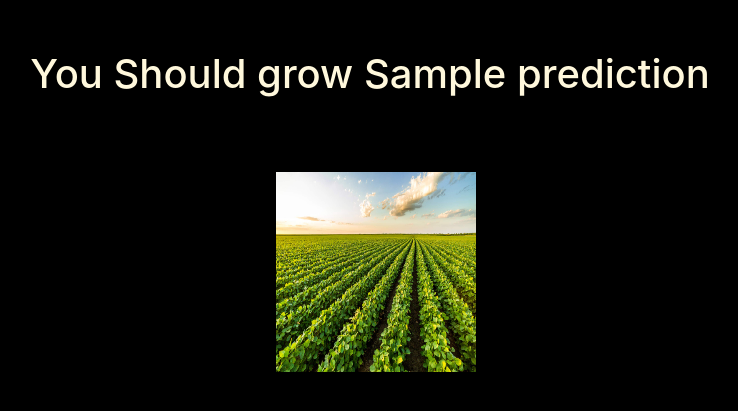
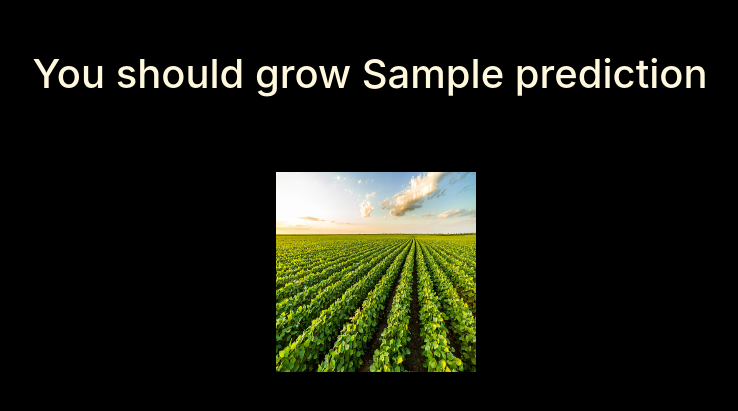
Before and after one commit to DashankaNadeeshanDeSilva/Harvest-Recommendation-App, a Flask app: template templates/harvest_recommend_result.html in a window 1280 px wide. Shown: the top 411 px of the page, without its empty margins (270-1008 px from the left). Run offline with Flask 2, Linux system fonts and the light colour scheme; the template is opened without the code that fills it: most values are stand-ins (such as "Sample title", 1, 10 or a date in 2020); parts of the project's set-up code (start-up, migrations or seed data) failed here and were passed over; some libraries are stand-ins or nearby versions.

Commit message:
Update results html page

```diff
--- a/templates/harvest_recommend_result.html
+++ b/templates/harvest_recommend_result.html
@@ -9,7 +9,7 @@
     <div class="row" style="padding-top: 50px">
         <div class="col-sm-2"></div>
         <div class="blockquote col-sm-8">
-            <h1 style="text-align: center">You Should grow {{prediction}}</h1>
+            <h1 style="text-align: center">You should grow {{prediction}}</h1>
         </div>
     </div>
 </div>
```
